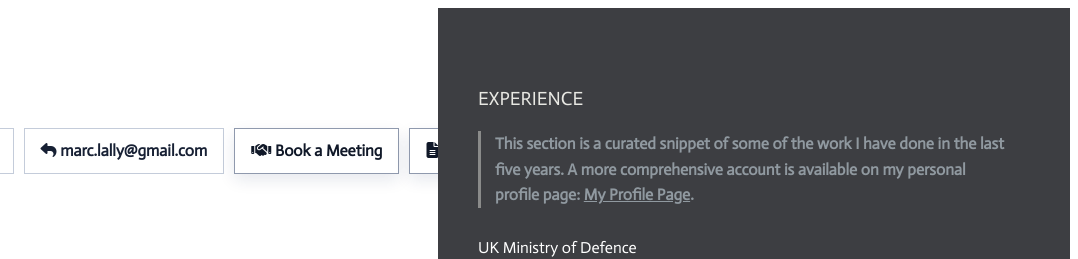
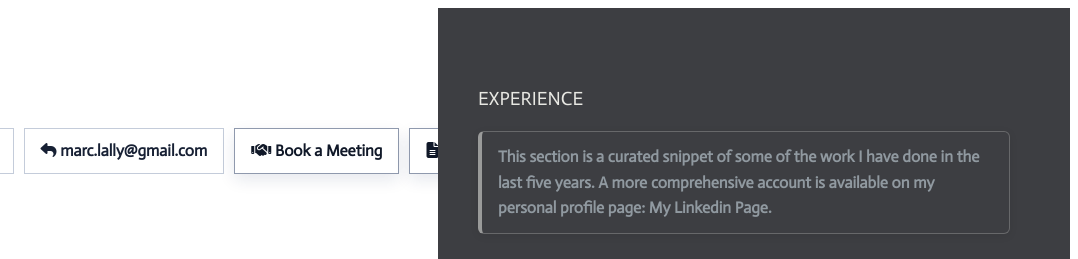
Before and after one commit to m-lally/m-lally.github.io, a website: page index.html in a window 1280 px wide. Shown: the top 259 px of the page, 202-1280 px from the left. Drawn offline with Linux system fonts and the light colour scheme.

Commit message:
changed style of block quote standout

```diff
--- a/index.css
+++ b/index.css
@@ -640,11 +640,12 @@ a {
 }
 .experience .experience-standout {
   margin: 0 0 28px 0;
-  padding: 0 0 0 14px;
-  border: 0;
-  border-left: 3px solid rgba(232, 232, 227, 0.45);
+  padding: 12px 16px;
+  border: 1px solid rgba(232, 232, 227, 0.25);
+  border-left: 4px solid rgba(232, 232, 227, 0.55);
+  border-radius: 6px;
   background: transparent;
-  box-shadow: none;
+  box-shadow: 0 2px 8px rgba(0, 0, 0, 0.08);
   font-weight: 700;
   color: inherit;
   line-height: 1.6;
@@ -657,7 +658,7 @@ a {
 }
 .experience .experience-standout a {
   color: inherit;
-  text-decoration: underline;
+  text-decoration: none;
   font-weight: inherit;
 }
 .experience .company-wrapper {
--- a/index.html
+++ b/index.html
@@ -240,7 +240,7 @@
             href="https://linkedin.com/in/marclally"
             target="_blank"
             rel="noopener noreferrer"
-          >My Profile Page</a>.
+          >My Linkedin Page</a>.
         </blockquote>
 
         <div class="experience-wrapper">
```
